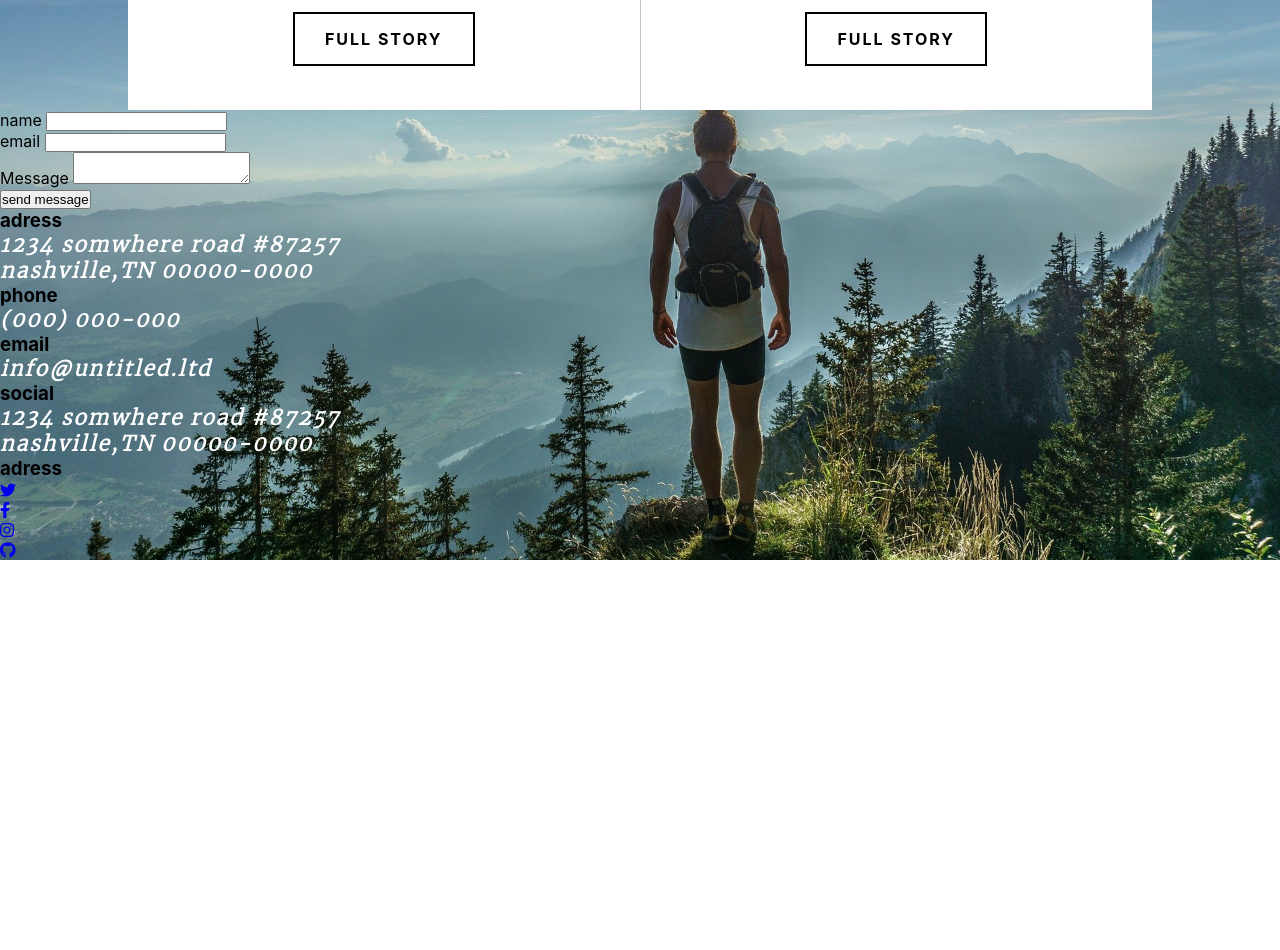
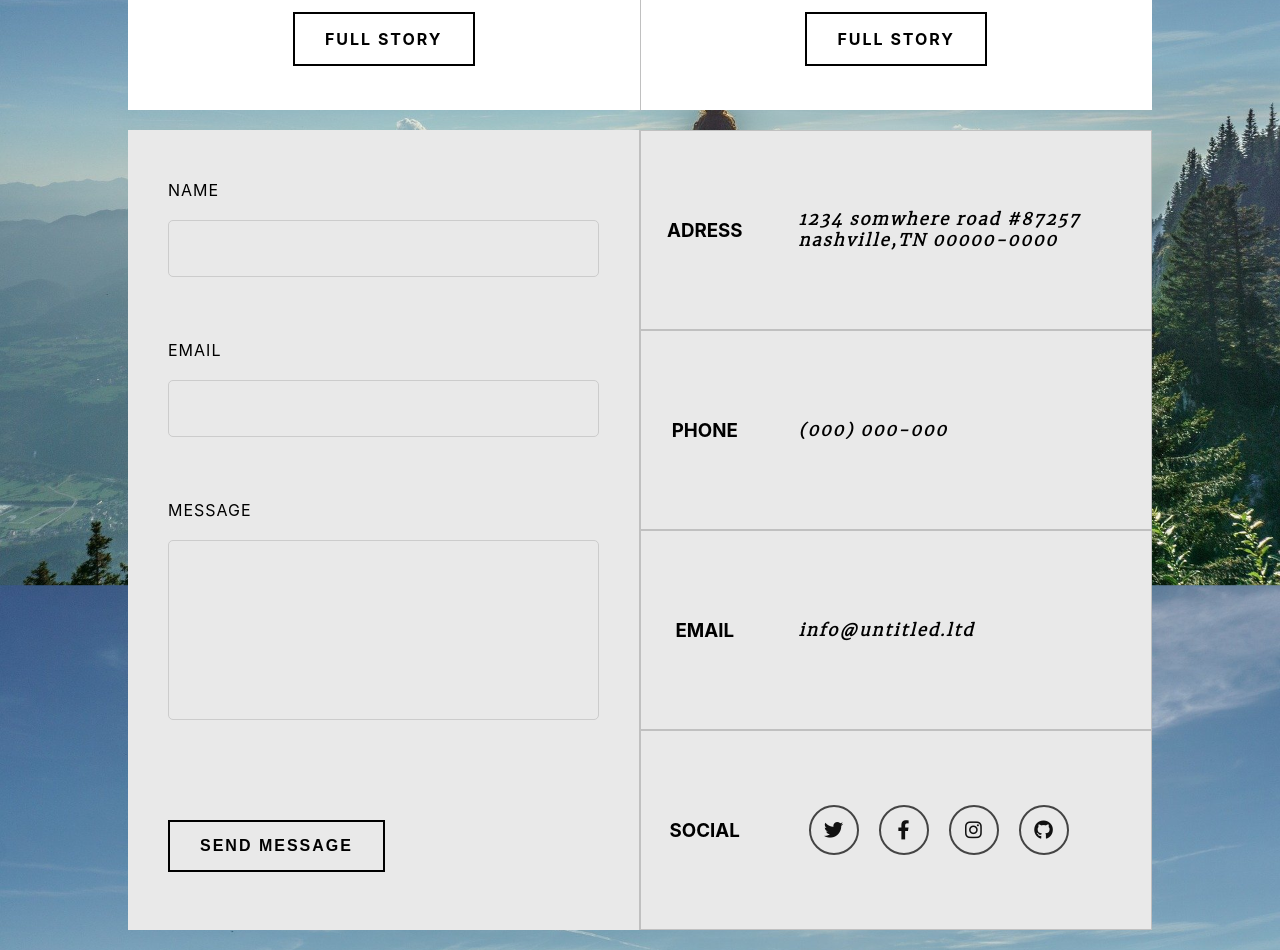
Before and after one commit to youcefKNL/Integration-maquette-la-montage-, a plain HTML site: page exo/index.html in a window 1280 px wide. Shown: the part 2980-3930 px from the top of the page. Before the commit the page ends 3540 px from the top, so only its background shows below. Drawn offline with Linux system fonts and the light colour scheme; a web font is replaced by a local one.

Commit message:
footerv1

```diff
--- a/exo/assets/styles/layout/_footer.scss
+++ b/exo/assets/styles/layout/_footer.scss
@@ -0,0 +1,119 @@
+footer {
+  height: 100vh;
+  display: flex;
+  width: 80%;
+  margin: 20px auto;
+  background-color: $color1;
+}
+
+.contactMail {
+  width: 50%;
+  border-right: 1px solid silver;
+  .grid-container {
+    height: 100vh;
+    display: grid;
+    grid-template-rows: 20% 20% 40% 20%;
+    div {
+      margin: 50px 40px;
+    }
+    label {
+      display: block;
+      font-size: 1em;
+      letter-spacing: 1px;
+      text-transform: uppercase;
+    }
+  }
+}
+
+#email,
+#name,
+#message {
+  width: 100%;
+  background-color: $color1;
+  margin: 20px 0 40px;
+  border-radius: 5px;
+  border: 1px solid #ccc;
+  padding: 20px;
+  transition: 0.2s;
+}
+
+textarea {
+  resize: none;
+  height: 180px;
+}
+
+input[type="submit"] {
+  display: inline-block;
+  text-decoration: none;
+  text-transform: uppercase;
+  letter-spacing: 2px;
+  cursor: pointer;
+  transition: 0.3s;
+  border: 2px solid black;
+  background: transparent;
+  padding: 15px 30px;
+  color: black;
+  font-weight: bold;
+  text-transform: uppercase;
+  font-size: 1em;
+}
+input[type="submit"]:hover {
+  color: white;
+  background-color: rgba(63, 62, 62, 0.507);
+  border: 2px solid white;
+}
+
+.contactInfo {
+  width: 50%;
+  display: grid;
+  grid-template-rows: 25% 25% 25% 25%;
+  .contact-contains {
+    border: 1px solid silver;
+    display: grid;
+    grid-template-columns: 25% 75%;
+  }
+  .title {
+    margin: auto;
+    text-transform: uppercase;
+  }
+  .contains {
+    margin: auto 30px;
+    font-size: 0.8em;
+    p {
+      color: black;
+    }
+    ul {
+      @include center;
+      justify-content: flex-start;
+      margin: 0 auto;
+      .border {
+        border: 2px solid rgb(68, 68, 68);
+        border-radius: 30px;
+        width: 50px;
+        height: 50px;
+        display: flex;
+        justify-content: center;
+        align-items: center;
+        padding: 20px;
+        margin: 10px;
+        transition: 0.3s ease-in-out;
+      }
+      li {
+        border: 1px solid red($color: #000000);
+        width: 20px;
+      }
+      li a {
+        color: rgb(17, 17, 17);
+        transition: 0.6s ease-in-out;
+        font-size: 1.5em;
+      }
+    }
+
+    .border:hover {
+      border: 2px solid white;
+      li a {
+        color: white;
+      }
+    }
+  }
+}
--- a/exo/index.html
+++ b/exo/index.html
@@ -123,7 +123,7 @@
                     </div>
 
                     <div>
-                        <input type="submit" value="send message" classe="btn">
+                        <input type="submit" value="send message" classe="btn-grid">
                     </div>
 
                 </div>
@@ -165,23 +165,26 @@
                     <h3>social</h3>
                 </div>
                 <div class="contains">
-                    <p>1234 somwhere road #87257 <br>
-                        nashville,TN 00000-0000 </p>
-                </div>
-            </div>
-            <div class="contact-contains">
-                <div class="title">
-                    <h3>adress</h3>
-                </div>
-                <div class="contains">
                     <ul>
-                        <li><a href="#"><i class="fa-brands fa-twitter"></i></a></li>
-                        <li><a href="#"><i class="fa-brands fa-facebook-f"></i></a></li>
-                        <li><a href="#"><i class="fa-brands fa-instagram"></i></a></li>
-                        <li><a href="#"><i class="fa-brands fa-github"></i></a></li>
+                        <div class="border">
+                            <li><a href="#"><i class="fa-brands fa-twitter"></i></a></li>
+
+                        </div>
+                        <div class="border">
+                            <li><a href="#"><i class="fa-brands fa-facebook-f"></i></a></li>
+                        </div>
+                        <div class="border">
+                            <li><a href="#"><i class="fa-brands fa-instagram"></i></a></li>
+                        </div>
+                        <div class="border">
+                            <li><a href="#"><i class="fa-brands fa-github"></i></a></li>
+                        </div>
                     </ul>
                 </div>
+
             </div>
+
+        </div>
 
         </div>
 
```
Also changed, not shown: exo/assets/styles/index.css, 1 other file.
